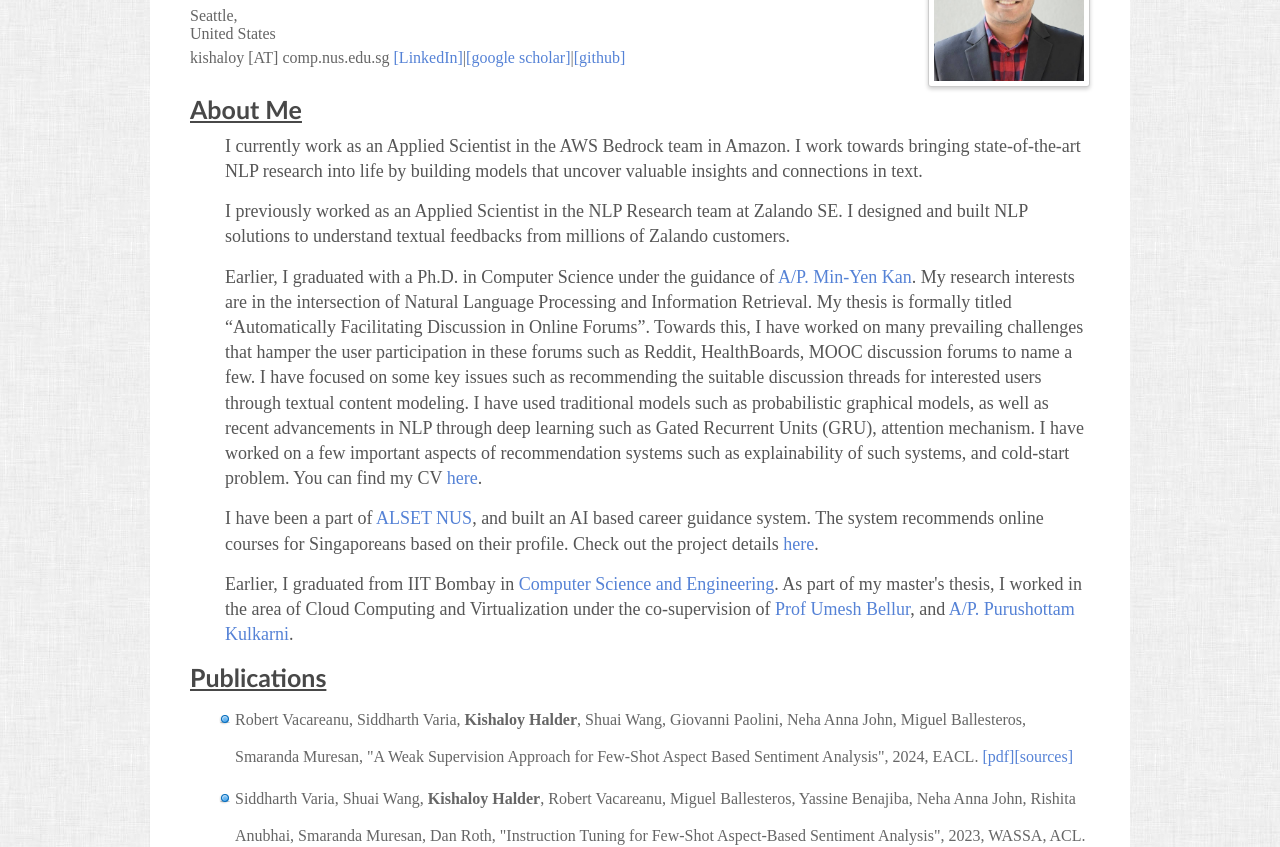
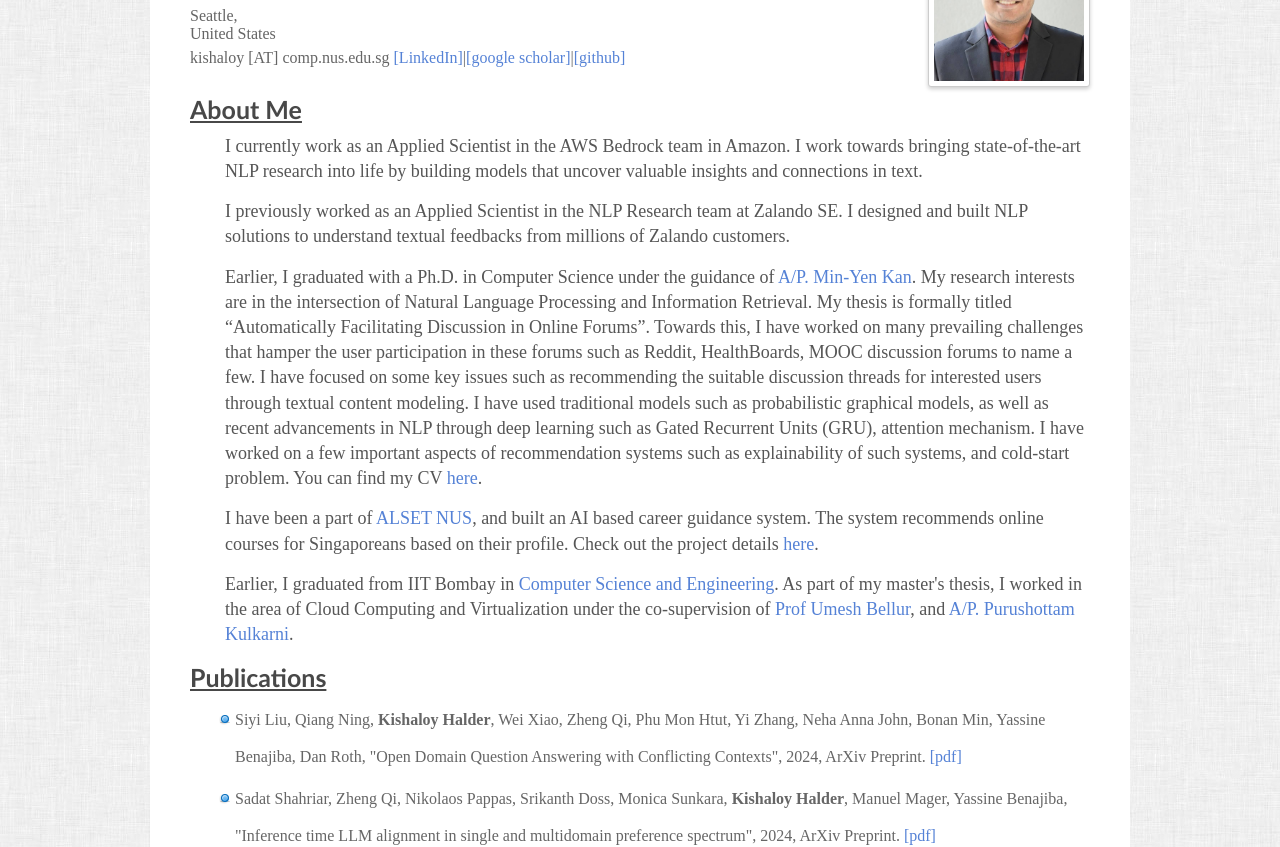
Before and after one commit to kishaloyhalder/kishaloyhalder.github.io, a plain HTML site: page index.html in a window 1280 px wide. Shown: the part 110-957 px from the top of the page. Drawn offline with Linux system fonts and the light colour scheme; a web font is replaced by a local one.

Commit message:
Update index.html

```diff
--- a/index.html
+++ b/index.html
@@ -59,6 +59,8 @@
 		<section id="publications" class="clearfix" itemscope itemtype="http://schema.org/ItemList">
 			<h2 itemprop="name">Publications</h2>
 				<ul>
+					<li itemprop="itemListElement">Siyi Liu, Qiang Ning, <b>Kishaloy Halder</b>, Wei Xiao, Zheng Qi, Phu Mon Htut, Yi Zhang, Neha Anna John, Bonan Min, Yassine Benajiba, Dan Roth, "Open Domain Question Answering with Conflicting Contexts", 2024, ArXiv Preprint. <a href="https://arxiv.org/pdf/2410.12311" target="_blank">[pdf]</a></li>
+					<li itemprop="itemListElement">Sadat Shahriar, Zheng Qi, Nikolaos Pappas, Srikanth Doss, Monica Sunkara, <b>Kishaloy Halder</b>, Manuel Mager, Yassine Benajiba, "Inference time LLM alignment in single and multidomain preference spectrum", 2024, ArXiv Preprint. <a href="https://arxiv.org/pdf/2410.19206" target="_blank">[pdf]</a></li>
 					<li itemprop="itemListElement">Robert Vacareanu, Siddharth Varia, <b>Kishaloy Halder</b>, Shuai Wang, Giovanni Paolini, Neha Anna John, Miguel Ballesteros, Smaranda Muresan, "A Weak Supervision Approach for Few-Shot Aspect Based Sentiment Analysis", 2024, EACL. <a href="https://openreview.net/pdf?id=ANik67sQuE" target="_blank">[pdf]</a><a href="https://github.com/amazon-science/instruction-tuning-for-absa" target="_blank">[sources]</a></li>
 					<li itemprop="itemListElement">Siddharth Varia, Shuai Wang, <b>Kishaloy Halder</b>, Robert Vacareanu, Miguel Ballesteros, Yassine Benajiba, Neha Anna John, Rishita Anubhai, Smaranda Muresan, Dan Roth, "Instruction Tuning for Few-Shot Aspect-Based Sentiment Analysis", 2023, WASSA, ACL. <a href="https://arxiv.org/pdf/2210.06629.pdf" target="_blank">[pdf]</a><a href="https://github.com/amazon-science/instruction-tuning-for-absa" target="_blank">[sources]</a></li>
 					<li itemprop="itemListElement">Tyler A. Chang, <b>Kishaloy Halder</b>, Neha Anna John, Yogarshi Vyas, Yassine Benajiba, Miguel Ballesteros, Dan Roth, "Characterizing and Measuring Linguistic Dataset Drift", 2023, ACL. <a href="https://arxiv.org/pdf/2305.17127.pdf" target="_blank">[pdf]</a><a href="https://github.com/amazon-science/characterizing-measuring-linguistic-drift" target="_blank">[sources]</a></li>
```
